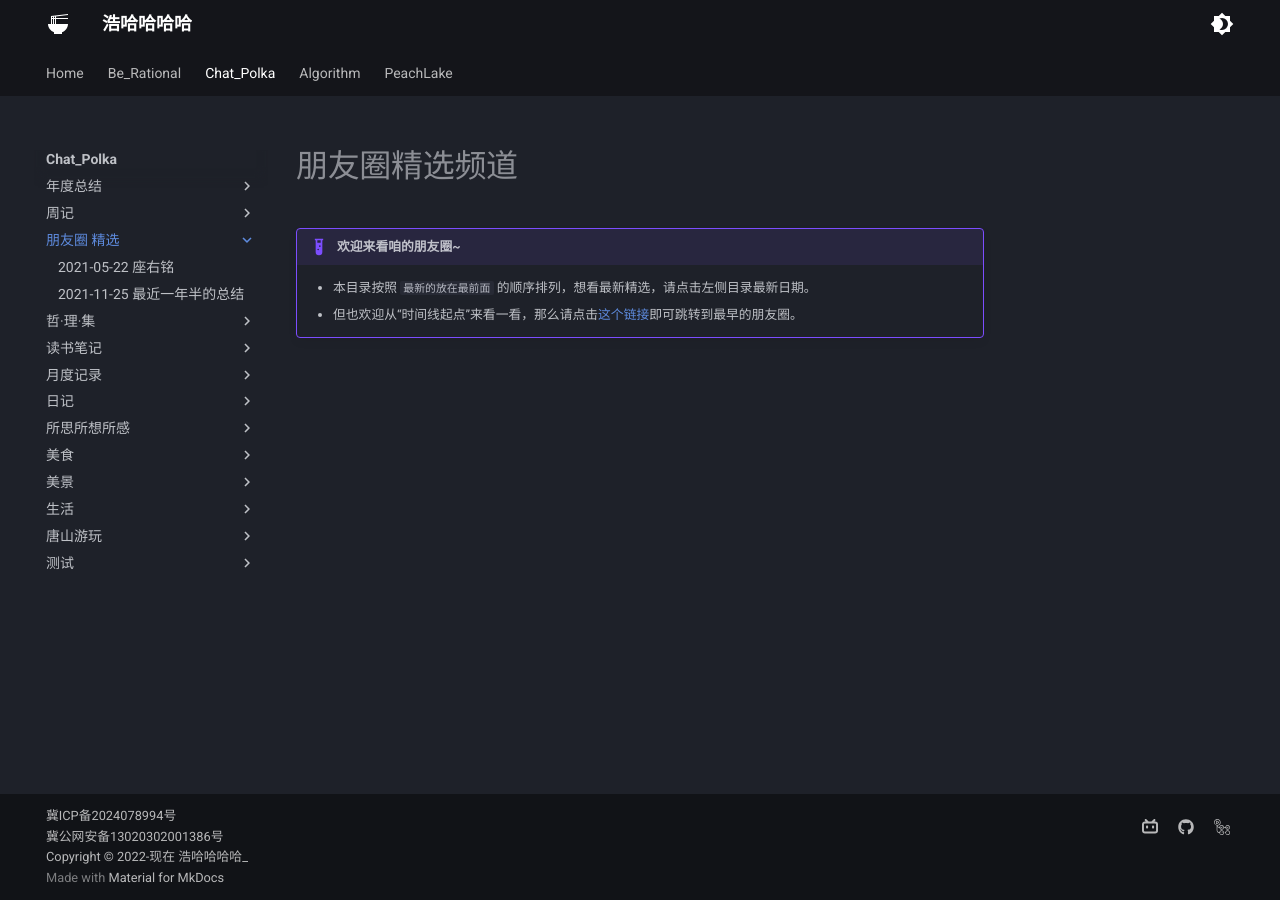
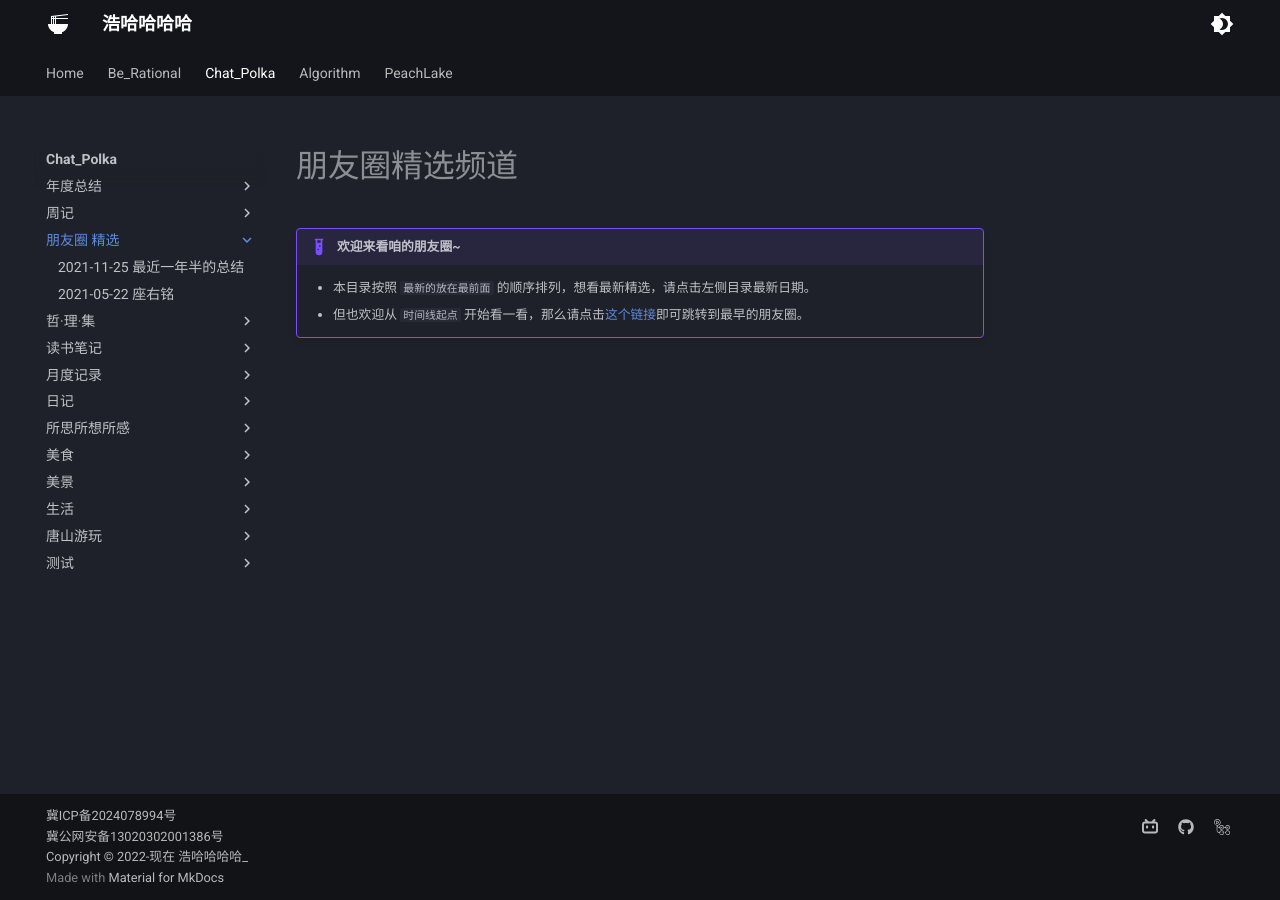
Before and after one commit to Haohahahaha/chat, an MkDocs documentation site: the page built from docs/7-Life/Moments_Selected/index.md, in a window 1280 px wide. Built offline with MkDocs 1.6.1 and Material for MkDocs 9.7.7, drawn with Linux system fonts in a browser that asks for light colours; nearby versions of some CDN libraries; library files that are not in the unit come from our copies; comment, search, counter and statistics services are not loaded.

Commit message:
2026-07-01_12:43:23 update

```diff
--- a/docs/7-Life/Moments_Selected/index.md
+++ b/docs/7-Life/Moments_Selected/index.md
@@ -3,4 +3,4 @@
 !!! example "欢迎来看咱的朋友圈~"
 
     - 本目录按照 `最新的放在最前面` 的顺序排列，想看最新精选，请点击左侧目录最新日期。
-    - 但也欢迎从“时间线起点”来看一看，那么请点击[这个链接](https://chat.haohaha.cn/7-Life/Moments_Selected/posts/20210522/)即可跳转到最早的朋友圈。
+    - 但也欢迎从 `时间线起点` 开始看一看，那么请点击[这个链接](https://chat.haohaha.cn/7-Life/Moments_Selected/posts/20210522/)即可跳转到最早的朋友圈。
--- a/mkdocs.yml
+++ b/mkdocs.yml
@@ -116,8 +116,8 @@ nav:
         - 第53-57周: 1-Weekly/2021-2022/53-57th_week_by_Zhang-Hanzhe.md
     - 朋友圈 精选:
       - 7-Life/Moments_Selected/index.md
+      - 2021-11-25 最近一年半的总结: 7-Life/Moments_Selected/posts/20211125.md
       - 2021-05-22 座右铭: 7-Life/Moments_Selected/posts/20210522.md
-      - 2021-11-25 最近一年半的总结: 7-Life/Moments_Selected/posts/20211125.md
     - 哲·理·集:
       - 8-Philoreason/index.md
       - 随笔 夕阳无限好 黄昏也亦然: 8-Philoreason/001.md
```
